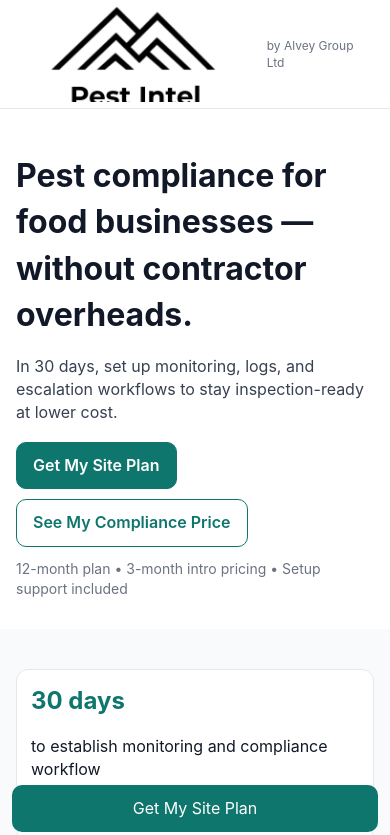
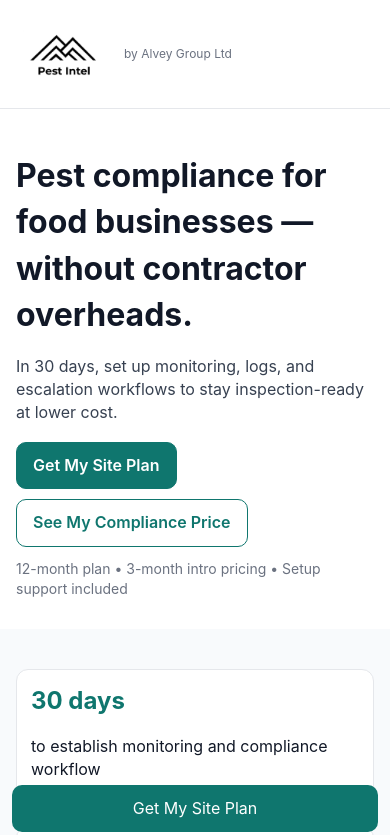
Before and after one commit to johnalvey13-rgb/pest-intel-site, a plain HTML site: page index.html in a window 390 px wide. Shown: the top 835 px of the page. Drawn offline with Linux system fonts and the light colour scheme.

Commit message:
Fix mobile logo clipping by using contain sizing

```diff
--- a/styles.css
+++ b/styles.css
@@ -20,7 +20,7 @@ footer{background:#0b1220;color:#e5e7eb;padding:24px 0}.foot{display:flex;justif
 @media (max-width: 900px){
   nav a:not(.btn-sm){display:none}
   .nav{height:108px}
-  .logo{height:96px;width:240px;max-width:none;object-fit:cover;object-position:center}
+  .logo{height:96px;width:auto;max-width:300px;object-fit:contain;object-position:left center}
   .grid-2,.cards-3,.cards-4,.lead-form{grid-template-columns:1fr}
   .hero{padding:44px 0 30px}.hero h1{font-size:32px}
   .section{padding:40px 0}
```
